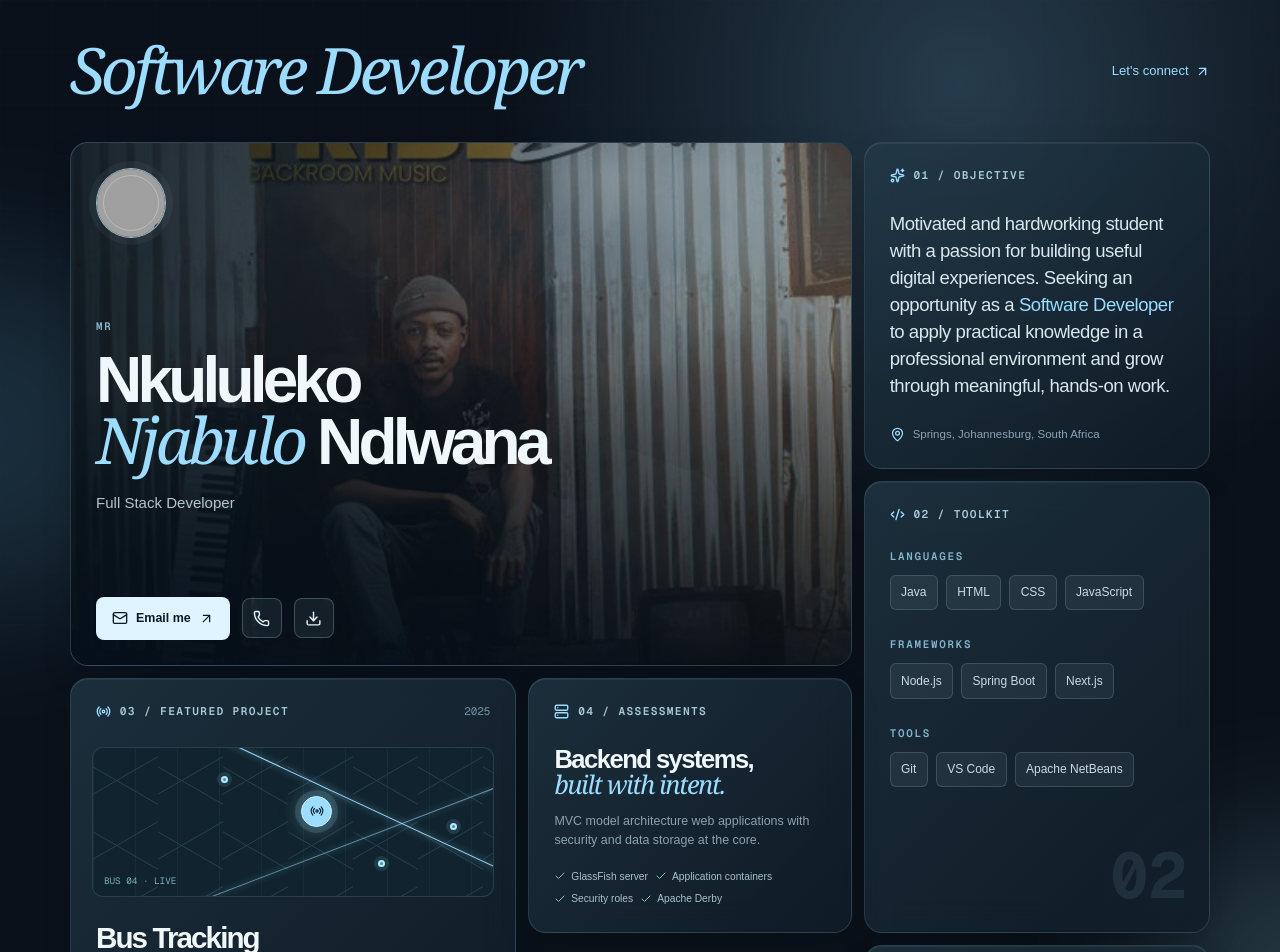
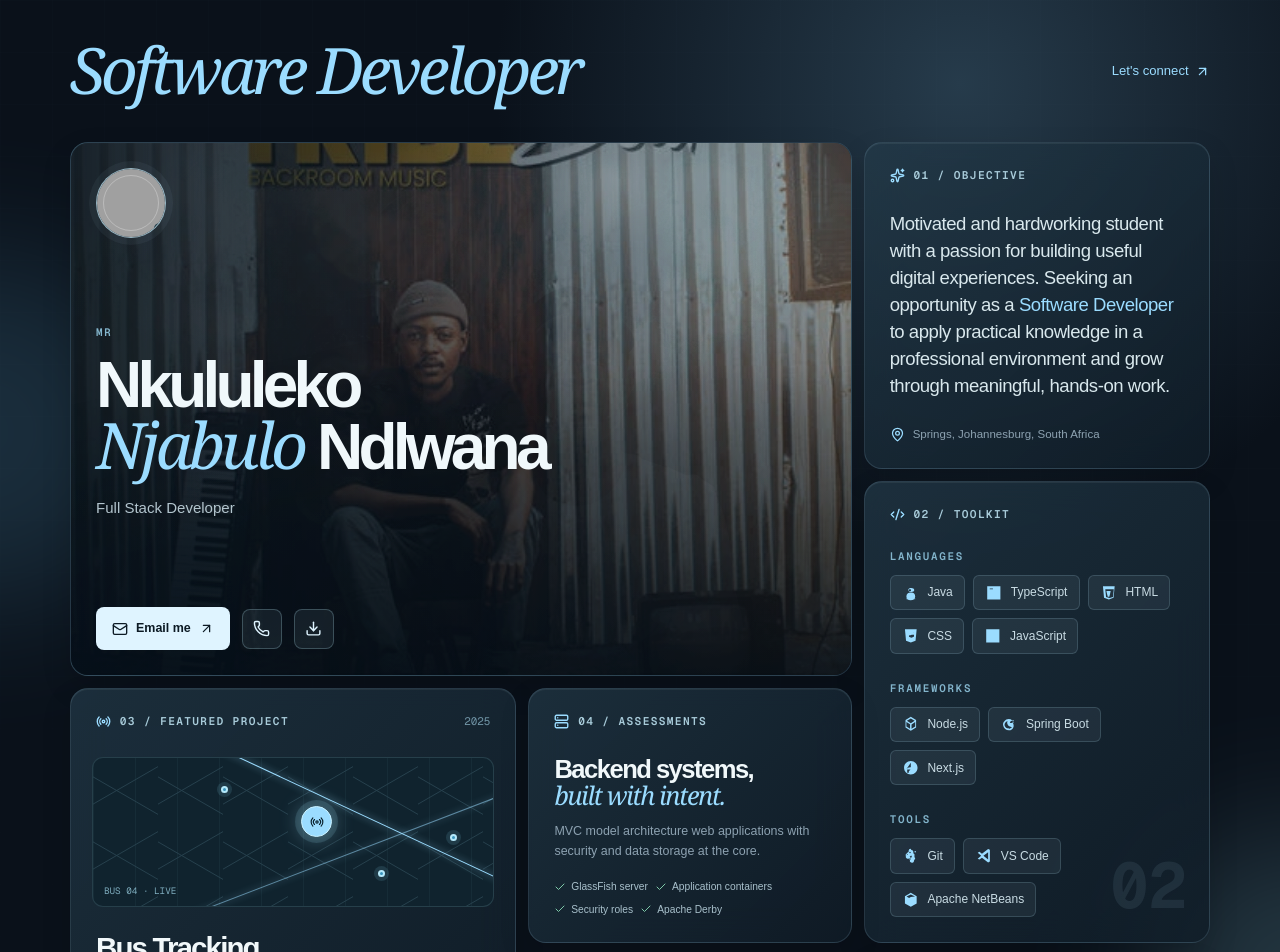
Before and after one commit to LaxinGroup/Portfolio, a Next.js app in the folder frontend/: page / in a window 1280 px wide. Shown: the top 952 px of the page. Built offline with nearby package versions, Linux system fonts and the light colour scheme; grey boxes are pictures that could not be loaded.

Commit message:
ninth commit

```diff
--- a/frontend/app/page.tsx
+++ b/frontend/app/page.tsx
@@ -20,9 +20,31 @@ import {
 import Image from "next/image";
 import { useEffect, useState } from "react";
 
-const languages = ["Java", "HTML", "CSS", "JavaScript"];
-const frameworks = ["Node.js", "Spring Boot", "Next.js"];
-const tools = ["Git", "VS Code", "Apache NetBeans"];
+type TechItem = {
+  name: string;
+  logo: React.ReactNode;
+};
+
+const languages: TechItem[] = [
+  { name: "Java", logo: <JavaLogo /> },
+  { name: "TypeScript", logo: <TypeScriptLogo /> },
+  { name: "HTML", logo: <HtmlLogo /> },
+  { name: "CSS", logo: <CssLogo /> },
+  { name: "JavaScript", logo: <JavaScriptLogo /> },
+];
+
+const frameworks: TechItem[] = [
+  { name: "Node.js", logo: <NodeLogo /> },
+  { name: "Spring Boot", logo: <SpringLogo /> },
+  { name: "Next.js", logo: <NextLogo /> },
+];
+
+const tools: TechItem[] = [
+  { name: "Git", logo: <GitLogo /> },
+  { name: "VS Code", logo: <VsCodeLogo /> },
+  { name: "Apache NetBeans", logo: <NetBeansLogo /> },
+];
+
 const heroImages = [
   "/0x1900-000000-80-0-0.jpg",
   "/11441be1-343f-4f01-ab27-879ae19dbf00.webp",
@@ -62,16 +84,108 @@ function SectionLabel({ icon: Icon, children }: { icon: typeof Code2; children:
   );
 }
 
-function TagGroup({ label, items }: { label: string; items: string[] }) {
+function TagGroup({ label, items }: { label: string; items: TechItem[] }) {
   return (
     <div>
       <p className="eyebrow mb-3">{label}</p>
       <div className="flex flex-wrap gap-2">
         {items.map((item) => (
-          <span className="skill-tag" key={item}>{item}</span>
+          <span className="skill-tag" key={item.name}>
+            <span className="skill-logo" aria-hidden="true">{item.logo}</span>
+            {item.name}
+          </span>
         ))}
       </div>
     </div>
+  );
+}
+
+function JavaLogo() {
+  return (
+    <svg viewBox="0 0 24 24" aria-hidden="true">
+      <path d="M6 17c0-3.3 2.4-5.4 6.2-5.4S18 13.7 18 17s-2.4 5-6.2 5S6 20.3 6 17Zm2.5-9.5c1.1-1.2 2.3-1.9 4.1-1.9 2.4 0 4.1 1.1 4.1 2.7 0 1.9-1.8 2.7-4.1 2.7-2.2 0-4.1-1.1-4.1-2.7Zm2.3 2.1c.9 0 1.6-.4 1.6-1.2 0-.7-.7-1.1-1.6-1.1-.9 0-1.6.4-1.6 1.1 0 .8.7 1.2 1.6 1.2Z" fill="currentColor"/>
+      <path d="M8.4 12.4h7.1v1.4H8.4zM6 19.4h12v1.4H6z" fill="currentColor" opacity=".7"/>
+    </svg>
+  );
+}
+
+function HtmlLogo() {
+  return (
+    <svg viewBox="0 0 24 24" aria-hidden="true">
+      <path d="M4 3h16l-1.5 15.9L12 21l-6.5-2.1L4 3Zm3.2 4.3 1.1 10.5 4.7 1.4 4.7-1.4 1.1-10.5H7.2Zm7.4 2.2-1 4.4-.9 3.4h-2.1l-.9-3.4-1-4.4h6z" fill="currentColor"/>
+    </svg>
+  );
+}
+
+function CssLogo() {
+  return (
+    <svg viewBox="0 0 24 24" aria-hidden="true">
+      <path d="M4 3h16l-1.5 15.8L12 21l-6.5-2.2L4 3Zm3 4.2h9.3l-.3 2.3-4.5 1.7H9.8l-.4 2.2 3.4 1.2 3.4-1.2.3-2.7H8.8L8 8.7h8.1L16.5 7H7.1z" fill="currentColor"/>
+    </svg>
+  );
+}
+
+function JavaScriptLogo() {
+  return (
+    <svg viewBox="0 0 24 24" aria-hidden="true">
+      <path d="M3 3h18v18H3V3Zm4 4.7h10v1.7H10v7.8H8.6v-7.8H7zm7.6 0h2.8l-2.3 3.3 2.8 5.1h-2.5l-1.7-3.3-1.7 3.3H7.9l2.8-5.1-2.3-3.3h2.7l1.6 3.3 1.6-3.3Z" fill="currentColor"/>
+    </svg>
+  );
+}
+
+function TypeScriptLogo() {
+  return (
+    <svg viewBox="0 0 24 24" aria-hidden="true">
+      <path d="M3 3h18v18H3V3Zm3.5 4.2h10.9v2H13v8.7h-2.2V6.2H6.5v1Zm9.1 0h2.8l-1.5 3.1 1.7 4.6h-2.3l-1-3.1-1 3.1h-2.3l1.7-4.6-1.5-3.1h2.5l.9 2.7.9-2.7Z" fill="currentColor"/>
+    </svg>
+  );
+}
+
+function NodeLogo() {
+  return (
+    <svg viewBox="0 0 24 24" aria-hidden="true">
+      <path d="M12 2.5 4.8 6.9v10.2L12 21.5l7.2-4.4V6.9L12 2.5Zm0 2.3 5.3 3.2-5.3 3.1-5.3-3.1L12 4.8Zm-6 4.9 5 3v6.1l-5-3.1V9.7Zm12 0v6.1l-5 3.1v-6.1l5-3.1Z" fill="currentColor"/>
+    </svg>
+  );
+}
+
+function SpringLogo() {
+  return (
+    <svg viewBox="0 0 24 24" aria-hidden="true">
+      <path d="M18.7 10.8c-.5-3.1-3.1-5.4-6.8-5.4-2.4 0-4.4 1.1-5.6 2.8C4.4 9.8 3.8 12 4.3 14.3c.8 3.8 4 6.5 7.8 6.5 3.1 0 5.4-1.8 6.3-4.6.5-1.7.1-3.5-.7-5.4Zm-7.2 7.4c-2.3 0-4.5-1.5-5.1-3.7-.5-1.7.1-3.6 1.7-5.1.5-.4 1.3-.9 2.1-1.2-.5 1.2-.6 2.6-.2 3.9.8 2.9 3.6 4.7 6.4 4.1-.3.6-.8 1.1-1.6 1.6-.7.5-1.5.8-2.3.8Zm7.1-8.4c-1.4 1-3.3 1.2-5.2.7.2-.8.8-1.6 1.7-2.2 1.1-.8 2.6-1.2 4.1-1.1-.8 1.1-1.3 1.7-2.6 2.6Z" fill="currentColor"/>
+    </svg>
+  );
+}
+
+function NextLogo() {
+  return (
+    <svg viewBox="0 0 24 24" aria-hidden="true">
+      <path d="M12 2.8c5.1 0 9.2 4.1 9.2 9.2s-4.1 9.2-9.2 9.2S2.8 17.1 2.8 12 6.9 2.8 12 2.8Zm0 2.2-6.1 9.1c1.2-1.6 3.1-2.7 5.3-2.7h.8V5Zm4.9 2.1 1.8 2.7v8.1h-2.5V9.1l.7-1.1Zm-9.8 7.1v4.4h2.2v-1.9l2.3-2.5h-4.5Z" fill="currentColor"/>
+    </svg>
+  );
+}
+
+function GitLogo() {
+  return (
+    <svg viewBox="0 0 24 24" aria-hidden="true">
+      <path d="M11.8 2.5a2.8 2.8 0 0 0-2.8 2.8v1.6L8 7.3l-3 3v1.9l3-3v1.3a2.8 2.8 0 1 0 1.9 4.8l1.6 1.6a2.8 2.8 0 1 0 2.2-1.1 2.9 2.9 0 0 0-1.5-.7l-1.7-1.7c.5-.3 1-.7 1.5-1.3h1.3v1.3A2.8 2.8 0 1 0 17 13.5V9.9l-1.5-1.5V6.9a2.8 2.8 0 0 0-2.7-2.8Zm-1.9 5.1a1 1 0 1 1 2 0 1 1 0 0 1-2 0Zm0 8.6a1 1 0 1 1 2 0 1 1 0 0 1-2 0Zm7.1-9.7a1 1 0 1 1 2 0 1 1 0 0 1-2 0Z" fill="currentColor"/>
+    </svg>
+  );
+}
+
+function VsCodeLogo() {
+  return (
+    <svg viewBox="0 0 24 24" aria-hidden="true">
+      <path d="M17.9 2.7 9.5 9.2 6 6.6 3.7 7.7l4.7 4.2L3.7 16l2.3 1.1 3.5-2.6 8.4 6.5 2.4-1.1V3.8l-2.4-1.1Zm0 4.3v10l-6.4-5 6.4-5Z" fill="currentColor"/>
+    </svg>
+  );
+}
+
+function NetBeansLogo() {
+  return (
+    <svg viewBox="0 0 24 24" aria-hidden="true">
+      <path d="M12 2.5 20 7v10l-8 4.5L4 17V7l8-4.5Zm0 2.2L6.2 7.5l3.5 2 2.3-1.3L17.8 7.5 12 4.7Zm-5.5 4.4 4.8 2.7v6.1l-4.8-2.7V9.1Zm11 0v6.1L12 17.9v-6.1l5.5-2.7Z" fill="currentColor"/>
+    </svg>
   );
 }
 
```
Also changed, not shown: frontend/app/globals.css.
